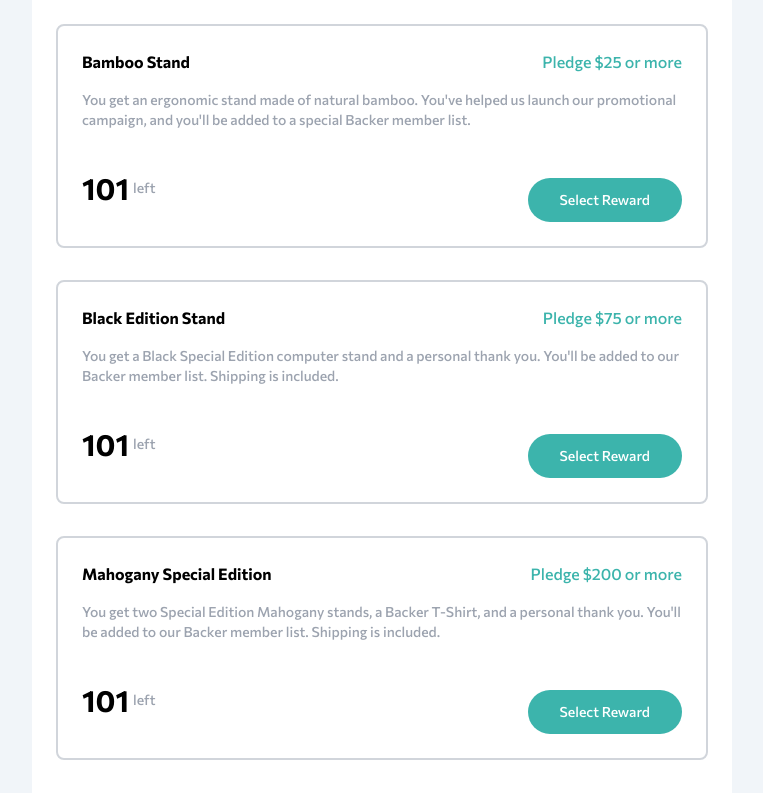
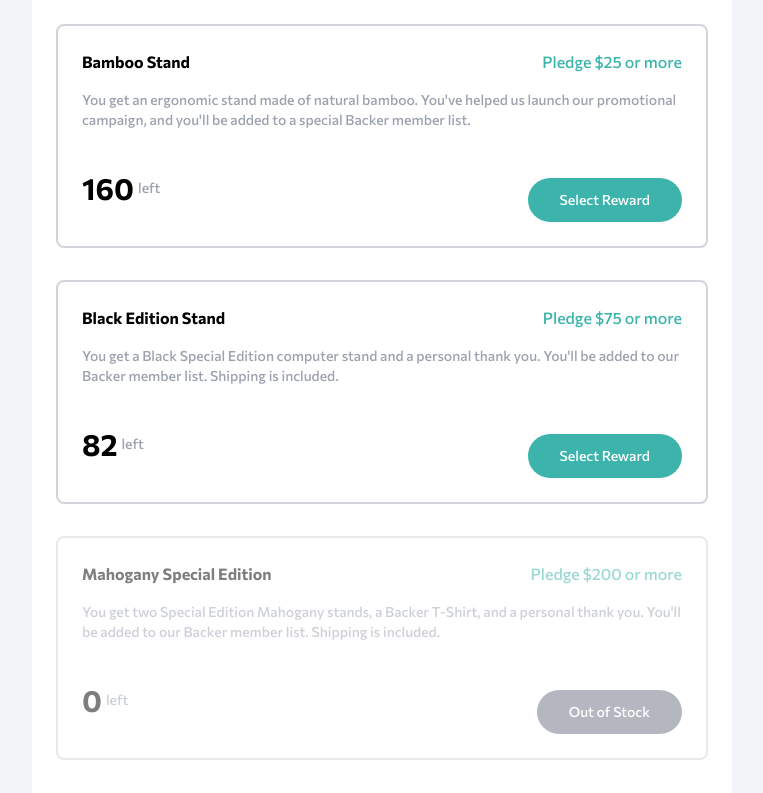
Before and after one commit to Darksied95/Crowding-produt-page, a React (Create React App) app: page / in a window 1280 px wide. Shown: the part 860-1653 px from the top of the page, without its empty margins (258-1021 px from the left). Built offline with nearby package versions, Linux system fonts and the light colour scheme.

Commit message:
finished product

```diff
--- a/src/components/Modals/MainModal/Card.jsx
+++ b/src/components/Modals/MainModal/Card.jsx
@@ -10,6 +10,8 @@
   increaseBackers,
   increaseAmount,
   finished,
+  remaining,
+  decreaseRemainder,
 }) => {
   function handleClick(price) {
     price = price || 0;
@@ -17,20 +19,30 @@
     increaseAmount(+price);
   }
 
-  function handleContinue(price, e) {
-    console.log(e.target);
+  function handleContinue(price) {
+    decreaseRemainder(price);
     handleClick(price);
     finished();
   }
 
+  const [inStock, setInStock] = React.useState(true);
+
+  React.useEffect(() => {
+    if (remaining["$" + price] <= 0) {
+      setInStock(false);
+    }
+  }, [remaining, price]);
+
   return (
     <div
       className={
-        activeCard[index]
-          ? `border-moderate-cyan border-2  rounded-lg p-6 mb-8 block`
-          : `border-gray-300 border-2  rounded-lg p-6 mb-8 block`
+        inStock
+          ? activeCard[index]
+            ? `border-moderate-cyan border-2  rounded-lg p-6 mb-8 block`
+            : `border-gray-300 border-2  rounded-lg p-6 mb-8 block`
+          : "border-gray-300 border-2  rounded-lg p-6 mb-8 block opacity-50"
       }
-      onClick={() => handleLabelClick(index)}
+      onClick={inStock ? () => handleLabelClick(index) : null}
     >
       <div className="mb-7 relative">
         <span className="absolute top-4 inline-flex justify-center items-center w-6 h-6 rounded-full border border-gray-300">
@@ -42,10 +54,12 @@
             }
           />
         </span>
+
         <header className=" md:flex">
           <h2 className="inline-block font-bold ml-10 mt-3.5  hover:text-moderate-cyan">
             {heading}
           </h2>
+
           {price && (
             <h3 className="text-moderate-cyan font-bold text-sm my-1 ml-10 md:mt-4 md:ml-3">
               Pledge ${price}
@@ -53,19 +67,21 @@
           )}
           {price && (
             <div className="hidden md:flex items-center gap-1 ml-auto">
-              <h4 className="font-bold text-xl">101</h4>
+              <h4 className="font-bold text-xl">{remaining["$" + price]}</h4>
               <span className="text-gray-400 text-sm font-medium">left</span>
             </div>
           )}
         </header>
       </div>
+
       <p className="text-gray-400 text-sm font-medium mb-6">{article}</p>
       {price && (
         <div className="flex items-center gap-1 md:hidden">
-          <h3 className="font-bold text-xl">101</h3>
+          <h3 className="font-bold text-xl">{remaining["$" + price]}</h3>
           <span className="text-gray-400 text-sm font-medium">left</span>
         </div>
       )}
+
       {activeCard[index] && (
         <div className="border-t-2 mt-4 -mx-6 pt-3 pl-4 ">
           <button
--- a/src/components/Modals/MainModal/Cards.jsx
+++ b/src/components/Modals/MainModal/Cards.jsx
@@ -2,7 +2,13 @@
 import articles from "../../../assets/articles.json";
 import Card from "./Card";
 
-const Cards = ({ increaseBackers, increaseAmount, finished }) => {
+const Cards = ({
+  increaseBackers,
+  remaining,
+  increaseAmount,
+  finished,
+  decreaseRemainder,
+}) => {
   const activeCardArray = Array(articles.length).fill(false);
   const [activeCard, setActiveCard] = useState(activeCardArray);
 
@@ -24,6 +30,8 @@
           increaseBackers={increaseBackers}
           handleLabelClick={handleClick}
           finished={finished}
+          remaining={remaining}
+          decreaseRemainder={decreaseRemainder}
         />
       ))}
     </>
--- a/src/components/Modals/MainModal/MainModal.jsx
+++ b/src/components/Modals/MainModal/MainModal.jsx
@@ -3,7 +3,13 @@
 import FinishedModal from "./FinishedModal";
 import closeIcon from "../../../assets/icon-close-modal.svg";
 
-const MainModal = ({ onHide, increaseBackers, increaseAmount }) => {
+const MainModal = ({
+  onHide,
+  remaining,
+  increaseBackers,
+  increaseAmount,
+  decreaseRemainder,
+}) => {
   const [finished, setFinished] = useState(false);
 
   function setFinishedToTrue() {
@@ -35,6 +41,8 @@
             increaseAmount={increaseAmount}
             increaseBackers={increaseBackers}
             finished={setFinishedToTrue}
+            remaining={remaining}
+            decreaseRemainder={decreaseRemainder}
           />
         </div>
       )}
--- a/src/components/main/Card.jsx
+++ b/src/components/main/Card.jsx
@@ -1,8 +1,21 @@
 import React from "react";
 
-const Card = ({ heading, price, article, setShowMainModal }) => {
+const Card = ({ heading, price, article, remaining, setShowMainModal }) => {
+  const [inStock, setInStock] = React.useState(true);
+
+  React.useEffect(() => {
+    if (remaining["$" + price] <= 0) {
+      setInStock(false);
+    }
+  }, [remaining, price]);
   return (
-    <div className="border-2 border-gray-300  rounded-lg p-6 mb-8">
+    <div
+      className={
+        inStock
+          ? `border-2 border-gray-300  rounded-lg p-6 mb-8`
+          : `border-2 border-gray-300  rounded-lg p-6 mb-8 opacity-50`
+      }
+    >
       <div className="sm:flex justify-between">
         <h1 className="font-bold mb-1">{heading}</h1>
         <h2 className="text-moderate-cyan font-meduim mb-4">
@@ -12,15 +25,22 @@
       <p className="text-gray-400 text-sm font-medium mb-6">{article}</p>
       <div className="sm:flex justify-between">
         <div className="flex items-center gap-1">
-          <h3 className="font-bold text-3xl">101</h3>
+          <h3 className="font-bold text-3xl">{remaining["$" + price]}</h3>
           <span className="text-gray-400 text-sm font-medium">left</span>
         </div>
+
+        {inStock ? (
           <button
             className="bg-moderate-cyan px-8 py-3 mt-6 rounded-[2em] text-white text-sm hover:bg-dark-cyan"
             onClick={() => setShowMainModal(true)}
           >
             Select Reward
           </button>
+        ) : (
+          <button className="bg-gray-500 px-8 py-3 mt-6 rounded-[2em] text-white text-sm cursor-not-allowed">
+            Out of Stock
+          </button>
+        )}
       </div>
     </div>
   );
--- a/src/components/main/Cards.jsx
+++ b/src/components/main/Cards.jsx
@@ -2,13 +2,18 @@
 import Card from "./Card";
 import article from "../../assets/articles.json";
 
-const Cards = ({ showModal }) => {
+const Cards = ({ showModal, remaining }) => {
   return (
     <>
       {article
         .filter((each) => each.modalOnly !== true)
         .map((each) => (
-          <Card {...each} key={each.heading} setShowMainModal={showModal} />
+          <Card
+            {...each}
+            key={each.heading}
+            setShowMainModal={showModal}
+            remaining={remaining}
+          />
         ))}
     </>
   );
--- a/src/components/main/Main.jsx
+++ b/src/components/main/Main.jsx
@@ -5,10 +5,17 @@
 import mastercraft from "../../assets/logo-mastercraft.svg";
 
 const Main = ({ setShowMainModal, showMainModal }) => {
+  let remainingAmount = {
+    $25: 160,
+    $75: 82,
+    $200: 0,
+  };
+
   const [amountInString, setAmountInString] = useState("89,900");
   const [amountInPercentage, setAmountInPercentage] = useState(89.9);
   const [backers, setBackers] = useState("5,007");
   const [bookmarked, setBookmarked] = useState(false);
+  const [remaining, setRemaining] = useState(remainingAmount);
 
   function increaseAmount(amount) {
     let totalAmount = +amountInString.replace(/,/g, "");
@@ -34,9 +41,13 @@
 
   function handleBookmarked() {
     setBookmarked(!bookmarked);
-    console.log(bookmarked);
   }
 
+  function decreaseRemainder(price) {
+    const arr = remaining;
+    arr["$" + price]--;
+    setRemaining(arr);
+  }
   useEffect(() => {
     let totalAmount = +amountInString.replace(/,/g, "");
     let percentage = (totalAmount / 100000) * 100;
@@ -125,13 +136,15 @@
           extra desk space below your computer to allow notepads, pens, and USB
           sticks to be stored under the stand.
         </p>
-        <Cards showModal={showModal} />
+        <Cards showModal={showModal} remaining={remaining} />
       </section>
       {showMainModal && (
         <MainModal
           onHide={hideModal}
+          remaining={remaining}
           increaseAmount={increaseAmount}
           increaseBackers={increaseBackers}
+          decreaseRemainder={decreaseRemainder}
         />
       )}
     </div>
```
Lines whose indentation alone changed are shown as unchanged.
